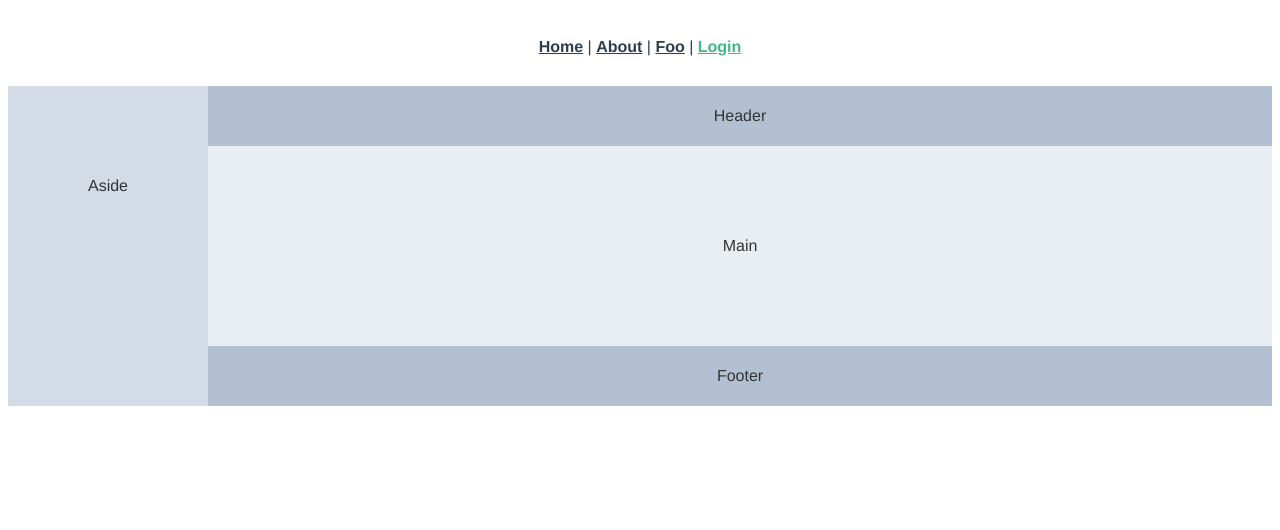
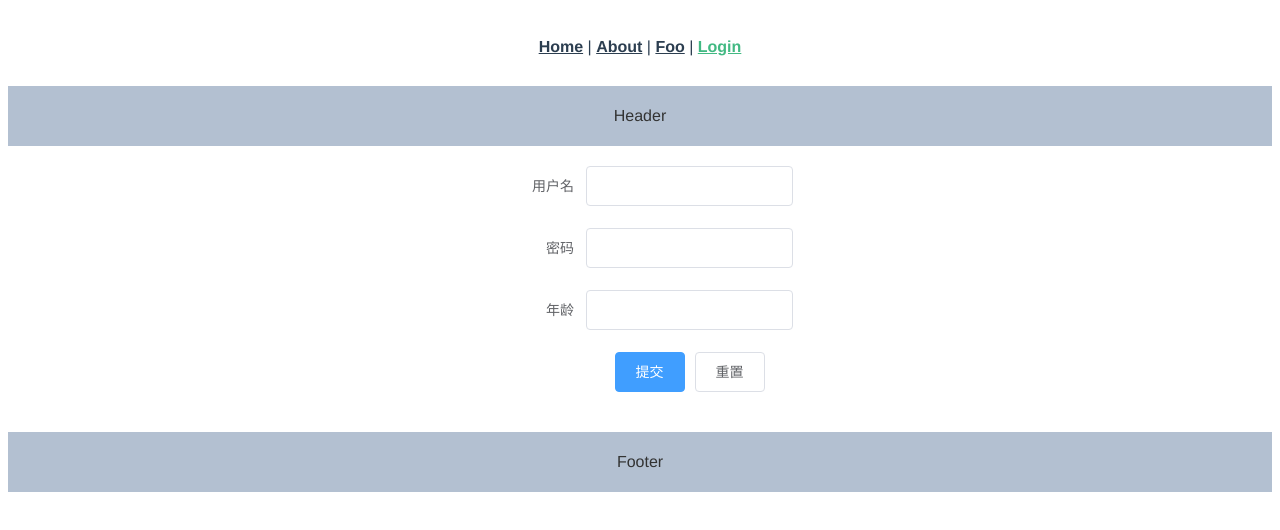
Before and after one commit to s2288156/bs-management, a Vue app: page /#/login in a window 1280 px wide. Shown: the top 530 px of the page. Built offline with nearby package versions, Linux system fonts and the light colour scheme.

Commit message:
install axios

```diff
--- a/package.json
+++ b/package.json
@@ -8,9 +8,11 @@
     "lint": "vue-cli-service lint"
   },
   "dependencies": {
+    "axios": "^0.20.0",
     "core-js": "^3.6.5",
     "element-ui": "^2.13.2",
     "vue": "^2.6.11",
+    "vue-axios": "^2.1.5",
     "vue-router": "^3.2.0"
   },
   "devDependencies": {
--- a/src/router/index.js
+++ b/src/router/index.js
@@ -2,8 +2,10 @@ import Vue from 'vue'
 import VueRouter from 'vue-router'
 import Home from '../views/Home.vue'
 import Login from '@/views/Login'
+import axios from 'axios'
+import VueAxios from "vue-axios";
 
-Vue.use(VueRouter)
+Vue.use(VueRouter, VueAxios, axios)
 
 const routes = [
   {
--- a/src/views/Login.vue
+++ b/src/views/Login.vue
@@ -2,12 +2,41 @@
   <div>
 
     <el-container>
-      <el-aside width="200px">Aside</el-aside>
-      <el-container>
-        <el-header>Header</el-header>
-        <el-main>Main</el-main>
-        <el-footer>Footer</el-footer>
-      </el-container>
+      <el-header>Header</el-header>
+      <el-main>
+        <el-row>
+          <el-col :span="9">
+            <div class="grid-content bg-transparent"></div>
+          </el-col>
+          <el-col :span="6">
+            <div class="grid-content bg-transparent">
+
+              <el-form :model="loginForm" status-icon :rules="rules" ref="loginForm" label-width="99px"
+                       class="demo-loginForm">
+                <el-form-item label="用户名" prop="username">
+                  <el-input type="text" v-model="loginForm.username" autocomplete="on"></el-input>
+                </el-form-item>
+                <el-form-item label="密码" prop="pass">
+                  <el-input type="password" v-model="loginForm.pass" autocomplete="off"></el-input>
+                </el-form-item>
+                <el-form-item label="年龄" prop="age">
+                  <el-input v-model.number="loginForm.age"></el-input>
+                </el-form-item>
+                <el-form-item>
+                  <el-button type="primary" @click="submitForm('loginForm')">提交</el-button>
+                  <el-button @click="resetForm('loginForm')">重置</el-button>
+                </el-form-item>
+              </el-form>
+
+            </div>
+          </el-col>
+          <el-col :span="9">
+            <div class="grid-content bg-transparent"></div>
+          </el-col>
+        </el-row>
+
+      </el-main>
+      <el-footer>Footer</el-footer>
     </el-container>
 
   </div>
@@ -15,7 +44,79 @@
 
 <script>
 export default {
-  name: 'Login'
+  name: 'Login',
+  data() {
+    let checkAge = (rule, value, callback) => {
+      if (!value) {
+        return callback(new Error('年龄不能为空'));
+      }
+      setTimeout(() => {
+        if (!Number.isInteger(value)) {
+          callback(new Error('请输入数字值'));
+        } else {
+          if (value < 18) {
+            callback(new Error('必须年满18岁'));
+          } else {
+            callback();
+          }
+        }
+      }, 1000);
+    };
+    let validatePass = (rule, value, callback) => {
+      if (value === '') {
+        callback(new Error('请输入密码'));
+      } else {
+        if (this.loginForm.checkPass !== '') {
+          this.$refs.loginForm.validateField('checkPass');
+        }
+        callback();
+      }
+    };
+    let validatePass2 = (rule, value, callback) => {
+      if (value === '') {
+        callback(new Error('请再次输入密码'));
+      } else if (value !== this.loginForm.pass) {
+        callback(new Error('两次输入密码不一致!'));
+      } else {
+        callback();
+      }
+    };
+    return {
+      loginForm: {
+        username: '',
+        pass: '',
+        checkPass: '',
+        age: ''
+      },
+      rules: {
+        pass: [
+          {validator: validatePass, trigger: 'blur'}
+        ],
+        checkPass: [
+          {validator: validatePass2, trigger: 'blur'}
+        ],
+        age: [
+          {validator: checkAge, trigger: 'blur'}
+        ]
+      }
+    };
+  },
+  methods: {
+    submitForm(formName) {
+      this.$refs[formName].validate((valid) => {
+        if (valid) {
+          alert('submit!');
+        } else {
+          console.log('error submit!!');
+          return false;
+        }
+      });
+    },
+    resetForm(formName) {
+      this.$refs[formName].resetFields();
+    }
+  }
+
 }
 </script>
 
@@ -35,7 +136,7 @@ export default {
 }
 
 .el-main {
-  background-color: #E9EEF3;
+  background-color: #FFFFFF;
   color: #333;
   text-align: center;
   line-height: 160px;
@@ -53,4 +154,44 @@ body > .el-container {
 .el-container:nth-child(7) .el-aside {
   line-height: 320px;
 }
+
+.el-row {
+  margin-bottom: 20px;
+
+&
+:last-child {
+  margin-bottom: 0;
+}
+
+}
+.el-col {
+  border-radius: 4px;
+}
+
+.bg-purple-dark {
+  background: #99a9bf;
+}
+
+.bg-purple {
+  background: #d3dce6;
+}
+
+.bg-transparent {
+  background: Transparent;
+}
+
+.bg-purple-light {
+  background: #D9ECFF;
+}
+
+.grid-content {
+  border-radius: 4px;
+  min-height: 36px;
+}
+
+.row-bg {
+  padding: 10px 0;
+  background-color: #f9fafc;
+}
+
 </style>
```
Also changed, not shown: 1 other file (tests, documents, lock files or other folders).
